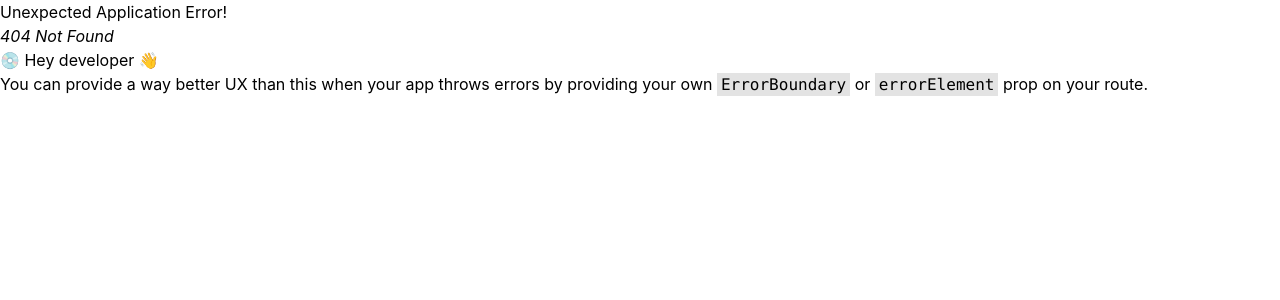
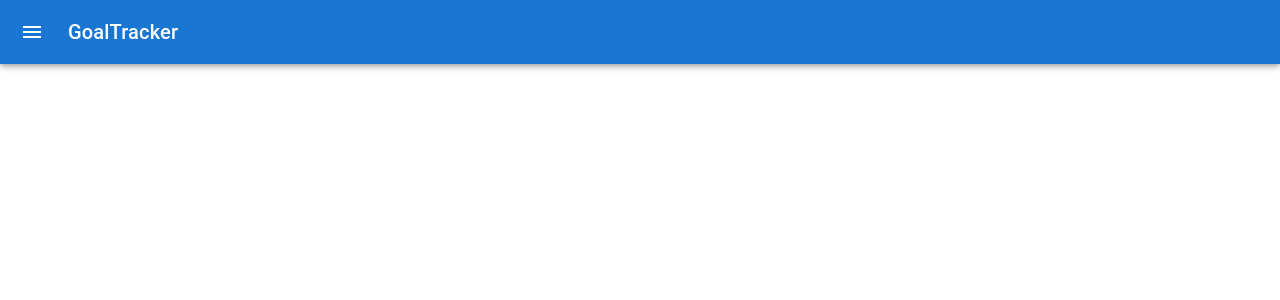
Before and after one commit to impluse08/GoalTracker, a React (Vite) app in the folder frontend/: page /home in a window 1280 px wide. Before the commit this address had no page. Shown: the top 300 px of the page. Built offline with nearby package versions, Linux system fonts and the light colour scheme.

Commit message:
home page

```diff
--- /dev/null
+++ b/frontend/components/Home/Home.jsx
@@ -0,0 +1,137 @@
+import * as React from 'react';
+import { styled, useTheme } from '@mui/material/styles';
+import Box from '@mui/material/Box';
+import Drawer from '@mui/material/Drawer';
+import CssBaseline from '@mui/material/CssBaseline';
+import MuiAppBar from '@mui/material/AppBar';
+import Toolbar from '@mui/material/Toolbar';
+import List from '@mui/material/List';
+import Typography from '@mui/material/Typography';
+import Divider from '@mui/material/Divider';
+import IconButton from '@mui/material/IconButton';
+import MenuIcon from '@mui/icons-material/Menu';
+import ChevronLeftIcon from '@mui/icons-material/ChevronLeft';
+import ChevronRightIcon from '@mui/icons-material/ChevronRight';
+import ListItem from '@mui/material/ListItem';
+import ListItemButton from '@mui/material/ListItemButton';
+import ListItemText from '@mui/material/ListItemText';
+
+const drawerWidth = 240;
+
+const Main = styled('main', { shouldForwardProp: (prop) => prop !== 'open' })(
+  ({ theme, open }) => ({
+    flexGrow: 1,
+    padding: theme.spacing(3),
+    transition: theme.transitions.create('margin', {
+      easing: theme.transitions.easing.sharp,
+      duration: theme.transitions.duration.leavingScreen,
+    }),
+    marginLeft: `-${drawerWidth}px`,
+    ...(open && {
+      transition: theme.transitions.create('margin', {
+        easing: theme.transitions.easing.easeOut,
+        duration: theme.transitions.duration.enteringScreen,
+      }),
+      marginLeft: 0,
+    }),
+  }),
+);
+
+const AppBar = styled(MuiAppBar, {
+  shouldForwardProp: (prop) => prop !== 'open',
+})(({ theme, open }) => ({
+  transition: theme.transitions.create(['margin', 'width'], {
+    easing: theme.transitions.easing.sharp,
+    duration: theme.transitions.duration.leavingScreen,
+  }),
+  ...(open && {
+    width: `calc(100% - ${drawerWidth}px)`,
+    marginLeft: `${drawerWidth}px`,
+    transition: theme.transitions.create(['margin', 'width'], {
+      easing: theme.transitions.easing.easeOut,
+      duration: theme.transitions.duration.enteringScreen,
+    }),
+  }),
+}));
+
+const DrawerHeader = styled('div')(({ theme }) => ({
+  display: 'flex',
+  alignItems: 'center',
+  padding: theme.spacing(0, 1),
+  // necessary for content to be below app bar
+  ...theme.mixins.toolbar,
+  justifyContent: 'flex-end',
+}));
+
+function Home() {
+  const theme = useTheme();
+  const [open, setOpen] = React.useState(false);
+
+  const handleDrawerOpen = () => {
+    setOpen(true);
+  };
+
+  const handleDrawerClose = () => {
+    setOpen(false);
+  };
+
+  return (
+    <Box sx={{ display: 'flex' }}>
+      <CssBaseline />
+      <AppBar position="fixed" open={open}>
+        <Toolbar color="#A81DE9">
+          <IconButton
+            color="inherit"
+            aria-label="open drawer"
+            onClick={handleDrawerOpen}
+            edge="start"
+            sx={{ mr: 2, ...(open && { display: 'none' }) }}
+          >
+            <MenuIcon />
+          </IconButton>
+          <Typography variant="h6" noWrap component="div">
+            GoalTracker
+          </Typography>
+        </Toolbar>
+      </AppBar>
+      <Drawer
+        sx={{
+          width: drawerWidth,
+          flexShrink: 0,
+          '& .MuiDrawer-paper': {
+            width: drawerWidth,
+            boxSizing: 'border-box',
+          },
+        }}
+        variant="persistent"
+        anchor="left"
+        open={open}
+      >
+        <DrawerHeader>
+          <IconButton onClick={handleDrawerClose}>
+            {theme.direction === 'ltr' ? <ChevronLeftIcon /> : <ChevronRightIcon />}
+          </IconButton>
+        </DrawerHeader>
+        <Divider />
+        <List>
+          {['My Tickets', 'Assigned', 'Relosved'].map((text, index) => (
+            <ListItem key={text} disablePadding>
+              <ListItemButton>
+
+                <ListItemText primary={text} />
+              </ListItemButton>
+            </ListItem>
+          ))}
+        </List>
+      </Drawer>
+      <Main open={open}>
+
+        <div className='text-xl text-gray-200'>
+            content displayed here
+        </div>
+      </Main>
+    </Box>
+  );
+}
+
+export default Home;
--- a/frontend/package.json
+++ b/frontend/package.json
@@ -12,7 +12,8 @@
   "dependencies": {
     "@emotion/react": "^11.11.3",
     "@emotion/styled": "^11.11.0",
-    "@mui/material": "^5.15.4",
+    "@mui/icons-material": "^5.15.7",
+    "@mui/material": "^5.15.7",
     "react": "^18.2.0",
     "react-dom": "^18.2.0",
     "react-router-dom": "^6.21.2"
--- a/frontend/src/App.jsx
+++ b/frontend/src/App.jsx
@@ -9,7 +9,7 @@
   return (
       <>
       <Outlet />
-      <p>Hiiiii</p>
+
       </>
     )
 }
--- a/frontend/src/main.jsx
+++ b/frontend/src/main.jsx
@@ -6,6 +6,7 @@
 import Register from '../components/Register/Register.jsx'
 import Login from '../components/Login/Login.jsx'
 import App from './App.jsx'
+import Home from '../components/Home/Home.jsx'
 
 const router = createBrowserRouter([
   {
@@ -23,7 +24,12 @@
       {
         path: "register",
         element: <Register />
+      },
+      {
+        path: "home",
+        element: <Home />
       }
+
     ]
   }
 ])
```
Also changed, not shown: frontend/components/Namebar.jsx (added, +11 -0 lines), 1 other file (tests, documents, lock files or other folders).
